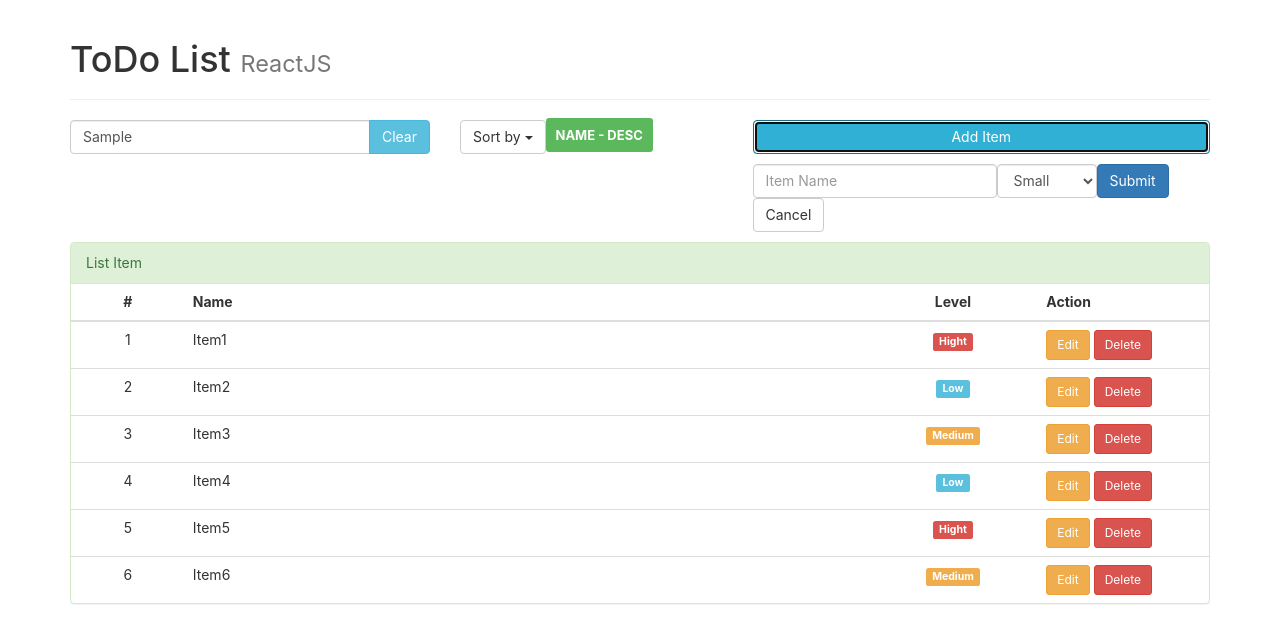
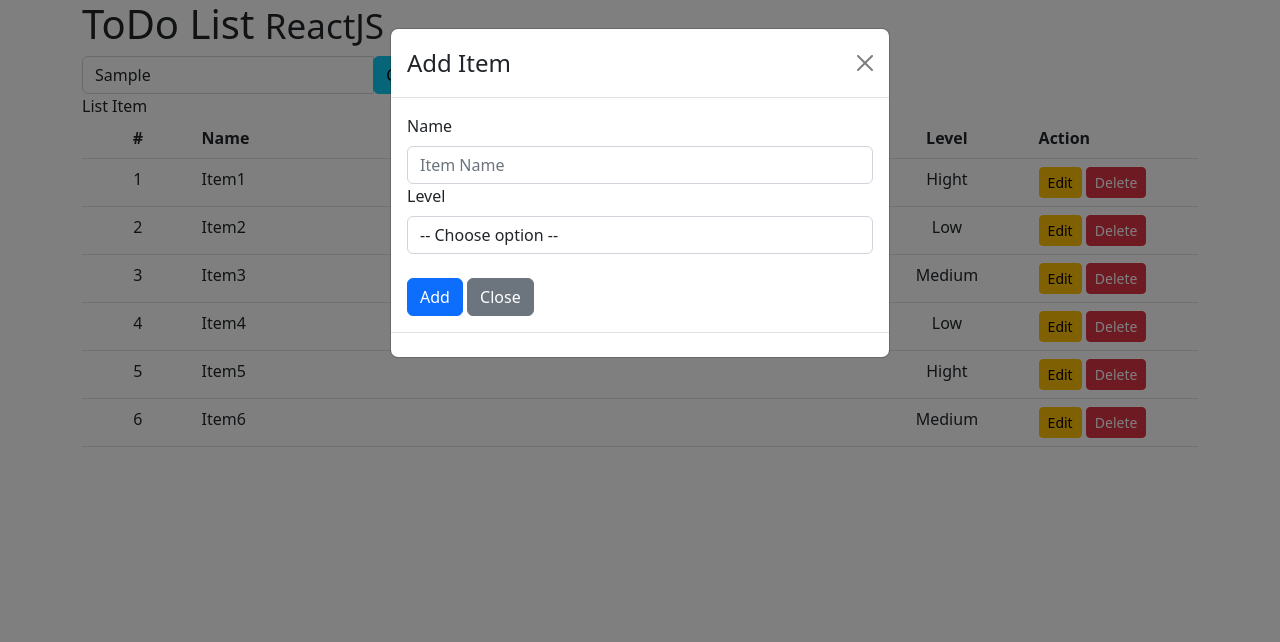
Before and after one commit to nguyenhai0815/reactjs_self_training, a React (Create React App) app in the folder project-todo-list/: page / in a window 1280 px wide. Both pictures are taken after typing "Sample" into the empty fields and a click on the button "Add Item". Shown: the top 642 px of the page. Built offline with nearby package versions, Linux system fonts and the light colour scheme.

Commit message:
add item

```diff
--- a/project-todo-list/package.json
+++ b/project-todo-list/package.json
@@ -6,7 +6,9 @@
     "@testing-library/jest-dom": "^5.16.5",
     "@testing-library/react": "^13.4.0",
     "@testing-library/user-event": "^13.5.0",
+    "bootstrap": "^5.2.3",
     "react": "^18.2.0",
+    "react-bootstrap": "^2.7.4",
     "react-dom": "^18.2.0",
     "react-scripts": "5.0.1",
     "web-vitals": "^2.1.4"
--- a/project-todo-list/public/index.html
+++ b/project-todo-list/public/index.html
@@ -23,8 +23,8 @@
       Learn how to configure a non-root public URL by running `npm run build`.
     -->
   <title>React App</title>
-  <link href="%PUBLIC_URL%/css/bootstrap.min.css" rel="stylesheet">
-  <link href="%PUBLIC_URL%/css/style.css" rel="stylesheet">
+  <!-- <link href="%PUBLIC_URL%/css/bootstrap.min.css" rel="stylesheet">
+  <link href="%PUBLIC_URL%/css/style.css" rel="stylesheet"> -->
 </head>
 
 <body>
--- a/project-todo-list/src/App.js
+++ b/project-todo-list/src/App.js
@@ -1,18 +1,19 @@
 import React, { Component, useState, useEffect } from 'react';
+import 'bootstrap/dist/css/bootstrap.min.css';
 
 import Title from './components/Title';
 import Search from './components/Search';
 import Sort from './components/Sort';
-import Form from './components/Form';
+import FormCreadorUpdate from './components/Form';
 import ListItem from './components/ListItem';
 import Items from './mockdata/Item';
 
 function App() {
     // sử dụng useState để khởi tạo state items
-    const [items, setItem] = useState([]);
+    const [items, setItems] = useState([]);
 
     useEffect(() => {
-        setItem(Items);
+        setItems(Items);
     }, []);
 
     // handle delete Item
@@ -27,7 +28,22 @@
                 }
             }
         }
-        setItem(newItems);
+        setItems(newItems);
+    };
+
+    // show/hide modal
+    const [showComponent, setShowComponent] = useState(false);
+
+    const handleClick = () => {
+        setShowComponent(true);
+    }
+    const handleCloseModal = () => {
+        setShowComponent(false);
+    };
+
+    // add item
+    const handleAdd = (newItem) => {
+        setItems([...items, newItem]);
     };
 
     return (
@@ -41,12 +57,17 @@
                     <Sort />
                 </div>
                 <div className="col-xs-5 col-sm-5 col-md-5 col-lg-5">
-                    <button type="button" className="btn btn-info btn-block marginB10">Add Item</button>
+                    <button type="button" className="btn btn-info btn-block marginB10" onClick={handleClick}>Add Item</button>
                 </div>
             </div>
-            <div className="row marginB10">
+            <div className="marginB10">
                 <div className="col-md-offset-7 col-md-5">
-                    <Form />
+                    <FormCreadorUpdate
+                        show={showComponent}
+                        onHide={handleCloseModal}
+                        title="Add Item"
+                        handleAdd={handleAdd}
+                    />
                 </div>
             </div>
             <ListItem items={items} onDelete={ handleDelete } />
--- a/project-todo-list/src/components/Form.js
+++ b/project-todo-list/src/components/Form.js
@@ -1,24 +1,52 @@
-import React, { Component } from "react";
+import React, { Component, useState } from "react";
+import { Modal, Form, FormGroup, FormControl, FormLabel, Button } from 'react-bootstrap';
 
-class Form extends Component{
-    render() {
-        return (
-            <form className="form-inline">
-                <div className="form-group">
-                    <input type="text" className="form-control" placeholder="Item Name" />
-                </div>
-                <div className="form-group">
-                    <select className="form-control">
-                        <option value={0}>Small</option>
-                        <option value={1}>Medium</option>
-                        <option value={2}>High</option>
-                    </select>
-                </div>
-                <button type="button" className="btn btn-primary">Submit</button>
-                <button type="button" className="btn btn-default">Cancel</button>
-            </form>
-        )
-    }
+function FormCreadorUpdate(props) {
+    const [newItem, setNewItem] = useState({
+        name: "",
+        level: "",
+    });
+
+    const handleChange = (event) => {
+        const { name, value } = event.target;
+        setNewItem({ ...newItem, [name]: value });
+    };
+
+    const handleSubmit = (event) => {
+        event.preventDefault();
+        props.handleAdd(newItem);
+        setNewItem({ name: "", level: "" });
+    };
+
+    return (
+        <Modal show={props.show} onHide={props.onHide}>
+            <Modal.Header closeButton>
+                <Modal.Title>{props.title}</Modal.Title>
+            </Modal.Header>
+            <Modal.Body>
+                <Form onSubmit={handleSubmit}>
+                    <FormGroup>
+                        <FormLabel>Name</FormLabel>
+                        <FormControl type="text" name="name" placeholder="Item Name" value={newItem.name} onChange={handleChange} />
+                    </FormGroup>
+                    <FormGroup>
+                        <FormLabel>Level</FormLabel>
+                        <FormControl as="select" name="level" value={newItem.level} onChange={handleChange}>
+                            <option value="">-- Choose option --</option>
+                            <option value={0}>Low</option>
+                            <option value={2}>High</option>
+                            <option value={1}>Medium</option>
+                        </FormControl>
+                    </FormGroup>
+                    <br/>
+                    <Button type="submit">Add</Button>&nbsp;
+                    <Button variant="secondary" onClick={props.onHide}>Close</Button>
+                </Form>
+            </Modal.Body>
+            <Modal.Footer>
+            </Modal.Footer>
+        </Modal>
+    );
 }
 
-export default Form
+export default FormCreadorUpdate
```
Also changed, not shown: 1 other file (tests, documents, lock files or other folders).
